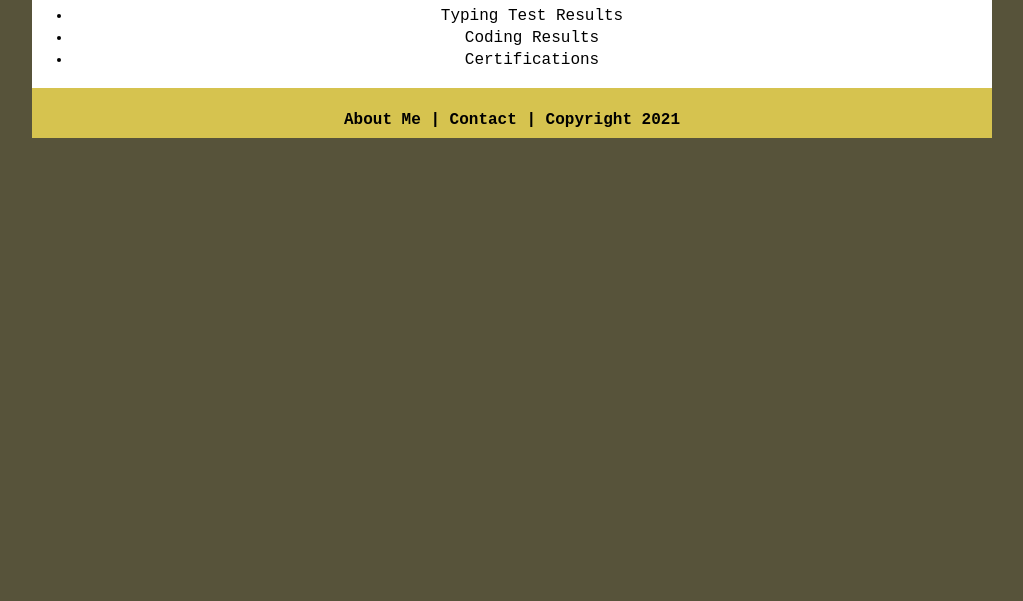
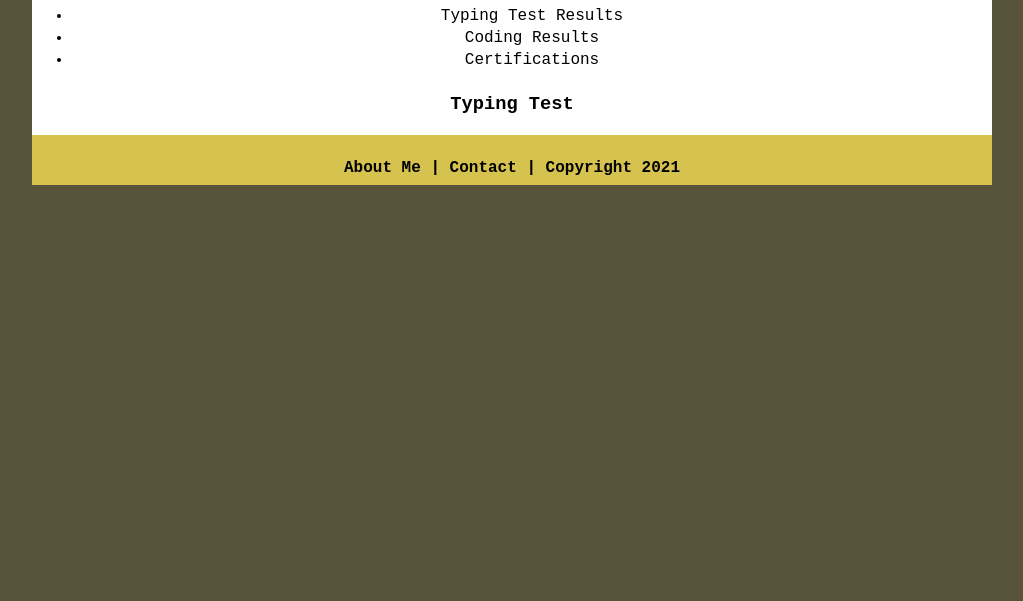
Before and after one commit to brieandthebees/portfolio, a plain HTML site: page ecs/index.html in a window 1280 px wide. Shown: the part 199-800 px from the top of the page, without its empty margins (128-1151 px from the left). Drawn offline with Linux system fonts and the light colour scheme.

Commit message:
Update index.html

```diff
--- a/ecs/index.html
+++ b/ecs/index.html
@@ -21,7 +21,7 @@
 	  <li>Coding Results</li>
 	  <li>Certifications</li>
 </ul>
-
+	<h3>Typing Test</h3>
 	</div>
   <div class="footer">
     <h4>About Me | Contact | Copyright 2021</h4>
```
